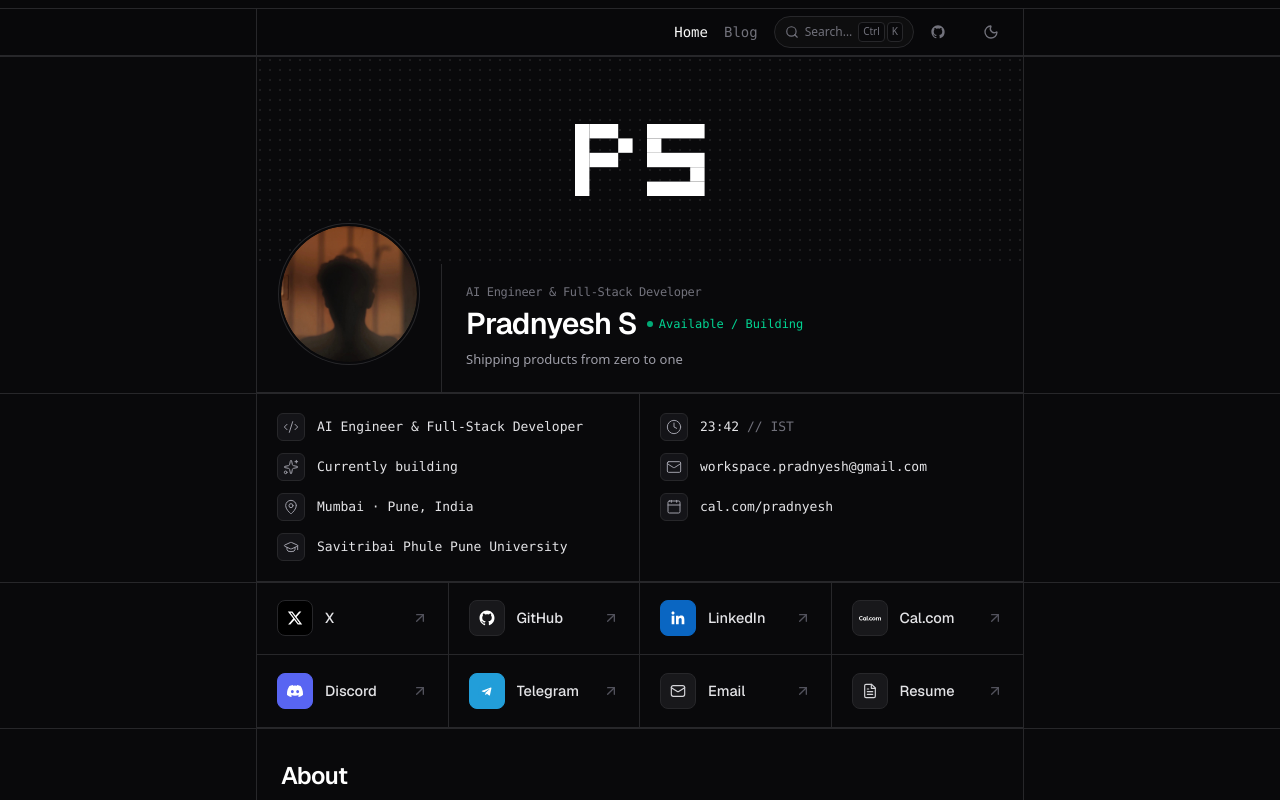
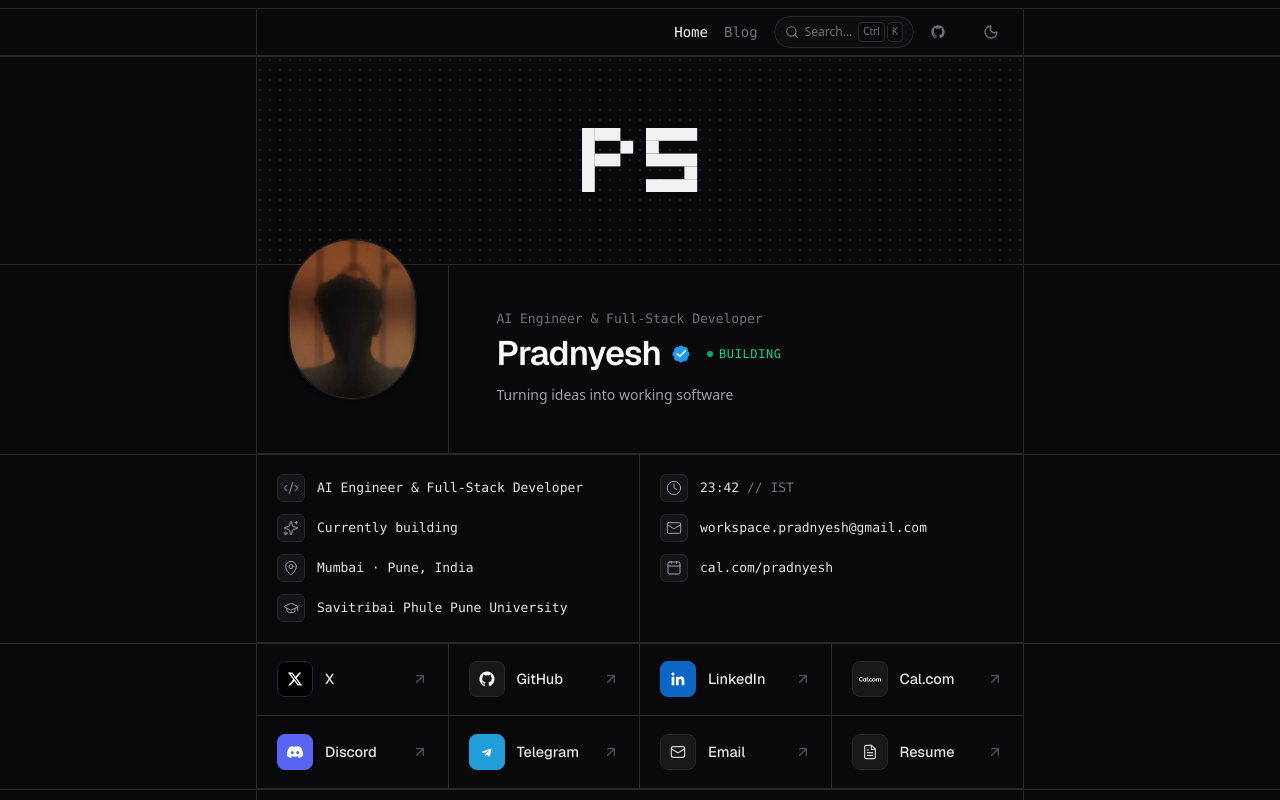
Before and after one commit to 25Pradnyesh/portfolio, a Next.js app: page / in a window 1280 px wide. Shown: the top 800 px of the page. Built offline with nearby package versions, Linux system fonts and the light colour scheme; no server answers.

Commit message:
Redesign profile identity section to match prathadox structural language

```diff
--- a/src/components/Icons.tsx
+++ b/src/components/Icons.tsx
@@ -232,3 +232,27 @@ export function PixelPSLogo({ className = "h-16 w-32" }: { className?: string })
     </svg>
   );
 }
+
+/* =========================================================================
+   VERIFIED BADGE (Twitter / X style blue badge with crisp white checkmark)
+   ========================================================================= */
+
+export function VerifiedBadge({ className = "size-5" }: { className?: string }) {
+  return (
+    <svg
+      viewBox="0 0 24 24"
+      className={className}
+      aria-label="Verified"
+      role="img"
+    >
+      <path
+        fill="#1D9BF0"
+        d="M22.25 12c0-1.43-.88-2.67-2.19-3.34.46-1.39.2-2.9-.81-3.91s-2.52-1.27-3.91-.81c-.67-1.31-1.91-2.19-3.34-2.19s-2.67.88-3.34 2.19c-1.39-.46-2.9-.2-3.91.81s-1.27 2.52-.81 3.91C2.63 9.33 1.75 10.57 1.75 12s.88 2.67 2.19 3.34c-.46 1.39-.2 2.9.81 3.91s2.52 1.27 3.91.81c.67 1.31 1.91 2.19 3.34 2.19s2.67-.88 3.34-2.19c1.39.46 2.9.2 3.91-.81s1.27-2.52.81-3.91c1.31-.67 2.19-1.91 2.19-3.34z"
+      />
+      <path
+        fill="#FFFFFF"
+        d="M10.53 16.25l-4.24-4.24 1.41-1.41 2.83 2.83 6.77-6.77 1.41 1.41-8.18 8.18z"
+      />
+    </svg>
+  );
+}
--- a/src/components/Overview.tsx
+++ b/src/components/Overview.tsx
@@ -2,7 +2,6 @@
 
 import { useState, useEffect } from "react";
 import Image from "next/image";
-import { motion, AnimatePresence, useReducedMotion } from "framer-motion";
 import {
   CodeXml,
   MapPin,
@@ -12,55 +11,8 @@ import {
   Mail,
   Calendar,
 } from "lucide-react";
-import { PixelPSLogo } from "@/components/Icons";
+import { PixelPSLogo, VerifiedBadge } from "@/components/Icons";
 import { portfolioData } from "@/data/portfolio";
-
-const rollingPhrases = [
-  "Building AI products & full-stack systems",
-  "Experimenting with AI agents",
-  "Shipping products from zero to one",
-  "Turning ideas into working software",
-  "Building AI-powered products",
-  "Exploring AI × software × product",
-];
-
-function VerticalRollingTagline() {
-  const [index, setIndex] = useState(0);
-  const shouldReduceMotion = useReducedMotion();
-
-  useEffect(() => {
-    if (shouldReduceMotion) return;
-    const interval = setInterval(() => {
-      setIndex((prev) => (prev + 1) % rollingPhrases.length);
-    }, 3000);
-    return () => clearInterval(interval);
-  }, [shouldReduceMotion]);
-
-  if (shouldReduceMotion) {
-    return (
-      <p className="font-sans text-xs sm:text-[13px] text-zinc-400 mt-1.5 sm:mt-2 leading-normal">
-        {rollingPhrases[0]}
-      </p>
-    );
-  }
-
-  return (
-    <div className="relative h-5 sm:h-5.5 overflow-hidden mt-1.5 sm:mt-2 select-none">
-      <AnimatePresence mode="popLayout" initial={false}>
-        <motion.p
-          key={index}
-          initial={{ y: "100%", opacity: 0 }}
-          animate={{ y: "0%", opacity: 1 }}
-          exit={{ y: "-100%", opacity: 0 }}
-          transition={{ duration: 0.4, ease: [0.16, 1, 0.3, 1] }}
-          className="font-sans text-xs sm:text-[13px] text-zinc-400 leading-normal truncate"
-        >
-          {rollingPhrases[index]}
-        </motion.p>
-      </AnimatePresence>
-    </div>
-  );
-}
 
 export default function Overview() {
   const { personal } = portfolioData;
@@ -85,23 +37,23 @@ export default function Overview() {
 
   return (
     <div className="w-full">
-      {/* 1. HERO / GRID AREA - Subtle Dotted Field, Centered Bold Pixel "PS" */}
+      {/* 1. HERO / GRID AREA - Dot Grid, Centered Restrained Pixel "PS" Mark */}
       <div className="select-none h-44 sm:h-52 border-x border-edge flex items-center justify-center text-[var(--foreground)] screen-line-before before:-top-px dot-grid relative">
-        <div className="relative inline-block">
-          <PixelPSLogo className="h-16 w-auto sm:h-18 text-white" />
+        <div className="relative inline-block opacity-95">
+          <PixelPSLogo className="h-14 w-auto sm:h-16 text-white" />
         </div>
       </div>
 
-      {/* 2. PROFILE ROW - Seamless Editorial Layout, 50% Overlapping Avatar */}
-      <div className="flex border-x border-b border-edge bg-[var(--background)]">
-        {/* Left Column: Avatar container */}
-        <div className="shrink-0 border-r border-edge flex items-center justify-center px-4 sm:px-6 py-4">
-          <div className="size-28 sm:size-34 rounded-full ring-1 ring-zinc-800 ring-offset-2 ring-offset-zinc-950 relative -mt-14 sm:-mt-17 z-10 overflow-hidden select-none bg-[var(--background)] shadow-sm">
+      {/* 2. PROFILE ROW - Spacious Grid-Aligned Architectural Identity Section */}
+      <div className="screen-line-before grid grid-cols-1 sm:grid-cols-4 border-x border-b border-edge bg-[var(--background)] min-h-[160px] sm:min-h-[175px] md:min-h-[190px]">
+        {/* Left Column: Exactly 25% (1 of 4 columns), aligning with the site's vertical grid */}
+        <div className="sm:col-span-1 border-b sm:border-b-0 sm:border-r border-edge flex items-center justify-center p-6 sm:p-7 md:p-8">
+          <div className="size-32 sm:size-36 md:size-40 rounded-full border border-zinc-800 bg-zinc-900/90 relative -mt-16 sm:-mt-[72px] md:-mt-20 z-10 overflow-hidden select-none ring-1 ring-white/5 shadow-md">
             <Image
               src={personal.profileImage}
-              alt={personal.name}
-              width={140}
-              height={140}
+              alt="Pradnyesh"
+              width={160}
+              height={160}
               className="size-full rounded-full object-cover pfp-image"
               style={{ filter: "none", opacity: 1 }}
               priority
@@ -109,22 +61,29 @@ export default function Overview() {
           </div>
         </div>
 
-        {/* Right Column: Unified continuous editorial composition */}
-        <div className="flex flex-1 flex-col justify-center px-4 py-4 sm:px-6 sm:py-5 min-w-0">
-          <div className="font-mono text-[11px] sm:text-xs text-zinc-500 tracking-tight select-none">
+        {/* Right Column: Exactly 75% (3 of 4 columns) with generous breathing room */}
+        <div className="sm:col-span-3 flex flex-col justify-center px-6 sm:px-8 md:px-10 lg:px-12 py-6 sm:py-7 md:py-8 min-w-0">
+          {/* Eyebrow / Technical Role */}
+          <div className="font-mono text-xs sm:text-[13px] text-zinc-500 tracking-normal select-none">
             AI Engineer &amp; Full-Stack Developer
           </div>
+
+          {/* Name & Active Status Indicator */}
           <div className="flex flex-wrap items-center gap-2 sm:gap-2.5 mt-1 sm:mt-1.5">
-            <h1 className="text-2xl sm:text-3xl font-semibold tracking-tight text-white">
-              {personal.name}
+            <h1 className="text-2xl sm:text-3xl md:text-[34px] font-semibold tracking-tight text-zinc-50">
+              Pradnyesh
             </h1>
-            <span className="inline-flex items-center gap-1.5 text-[11px] sm:text-xs font-mono text-emerald-400 select-none">
-              <span className="size-1.5 rounded-full bg-emerald-400 animate-pulse" />
-              Available / Building
+            <VerifiedBadge className="size-4.5 sm:size-5 text-[#1D9BF0] shrink-0" />
+            <span className="inline-flex items-center gap-1.5 text-[11px] sm:text-xs font-mono font-medium text-emerald-400 select-none tracking-wider ml-1 sm:ml-1.5">
+              <span className="size-1.5 rounded-full bg-emerald-400 animate-pulse shrink-0" />
+              BUILDING
             </span>
           </div>
-          {/* Vertical Rolling Tagline: Exactly in place of static bio */}
-          <VerticalRollingTagline />
+
+          {/* Subtitle directly on its own line underneath */}
+          <p className="font-sans text-xs sm:text-[13px] md:text-sm text-zinc-400 mt-2 sm:mt-2.5 leading-relaxed">
+            Turning ideas into working software
+          </p>
         </div>
       </div>
 
--- a/src/data/portfolio.ts
+++ b/src/data/portfolio.ts
@@ -95,7 +95,7 @@ export interface PortfolioData {
 
 export const portfolioData: PortfolioData = {
   personal: {
-    name: "Pradnyesh S",
+    name: "Pradnyesh",
     title: "AI Engineer & Full-Stack Developer",
     bio: "I build AI-powered products, full-stack systems, and experimental ideas from zero to shipped.",
     location: "Mumbai · Pune, India",
```
